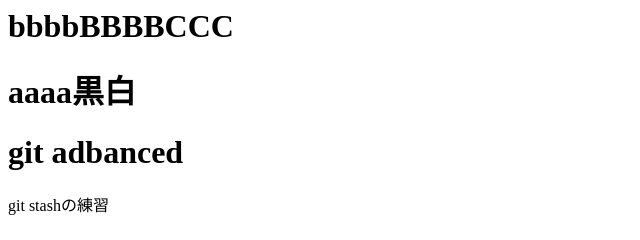
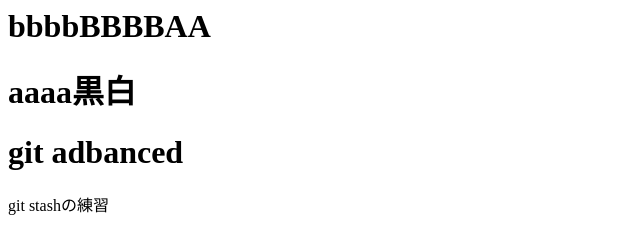
Before and after one commit to Kaitonakazaki/second-git, a plain HTML site: page index.html in a window 1280 px wide. Shown: the full height of the page, 0-640 px from the left. Drawn offline with Linux system fonts and the light colour scheme.

Commit message:
スタッシュの実験完了

```diff
--- a/index.html
+++ b/index.html
@@ -1,4 +1,4 @@
-<h1>bbbbBBBBCCC</h1>
+<h1>bbbbBBBBAA</h1>
 <h1>aaaa黒白</h1>
 <h1>git adbanced</h1>
 <p>git stashの練習</p>
```
